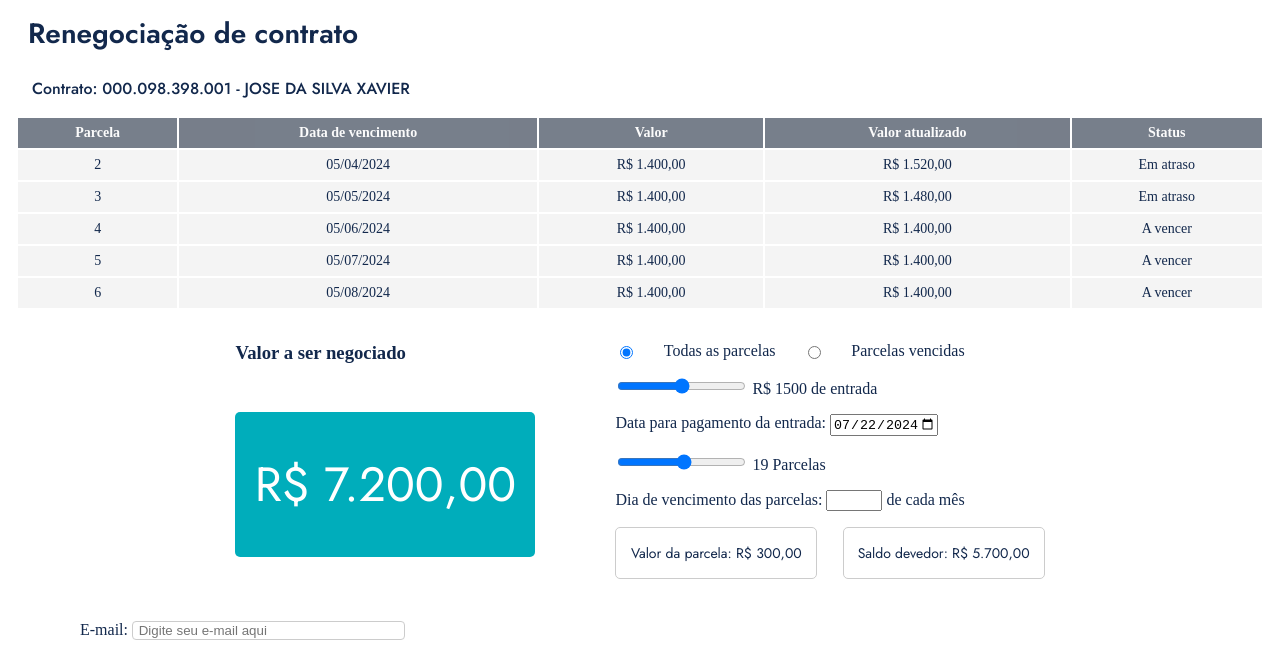
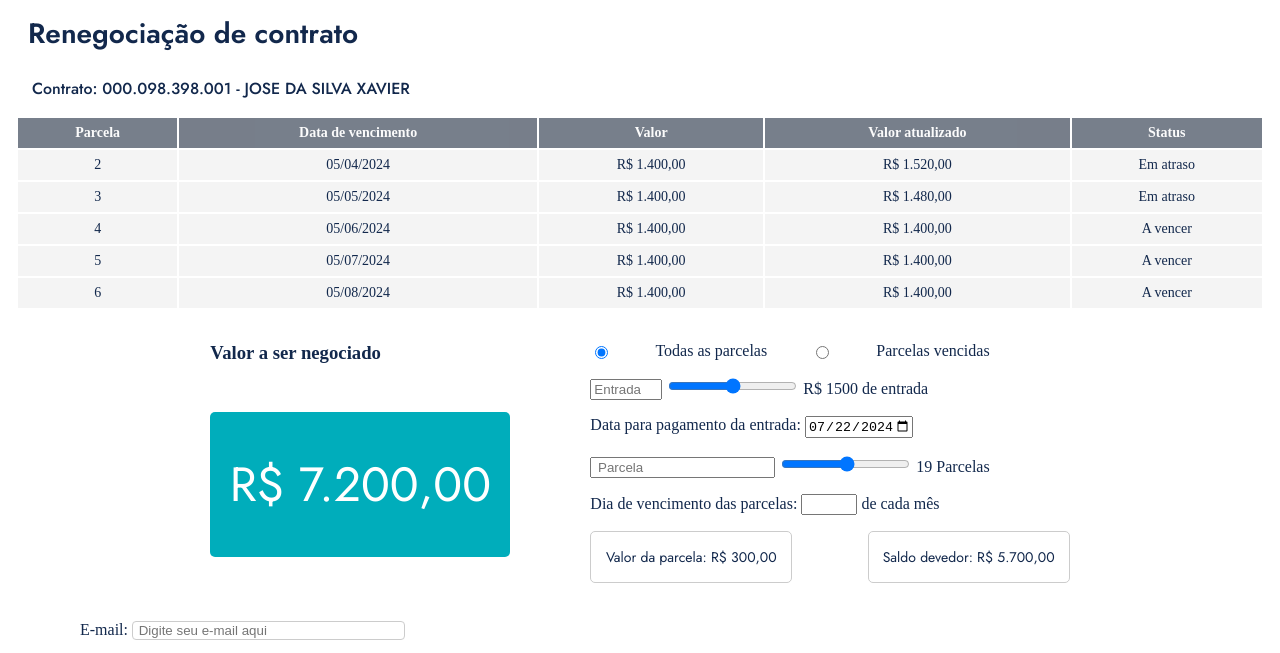
Before and after one commit to Herdy721/YDUQS_TOPPEN, a plain HTML site: page renegociacao.html in a window 1280 px wide. Shown: the part 146-799 px from the top of the page. Drawn offline with nearby package versions, Linux system fonts and the light colour scheme.

Commit message:
Update renegociacao.html

```diff
--- a/renegociacao.html
+++ b/renegociacao.html
@@ -88,11 +88,18 @@
                     <input type="radio" id="radio" name="radio__parcelas" value="Vencidas"  />
                     <label for="Vencidas">Parcelas vencidas</label>
                 </div>
-                <p class="input_email"></pclass> <input type="range" id="entrada" name="entrada" min="0" max="3000" step="1"/>
-                    <label for="entrada"><output id="value_entrada"></output></label></p>
+                <p class="input_email"></pclass>
+                    <input class="input_email_entrada" type="number" id="entrada_a" placeholder="Entrada" name="entrada_a" min="0" max="3000" step="0" />
+                    <input type="range" id="entrada" name="entrada" min="0" max="3000" step="1"/>
+                    <label for="entrada"><output id="value_entrada"></output></label>
+                </p>
                 <p class="input_email"><label for="start">Data para pagamento da entrada: </label><input type="date" id="start" name="trip-start" value="2024-07-22" min="2024-07-22" max="2025-12-31" /></p>
-                <p class="input_email"></pclass> <input type="range" id="volume" name="volume" min="1" max="36" step="1"/>
-                    <label for="volume"><output id="value"></output></label></p>
+
+                <p class="input_email"></pclass>
+                    <input class="input_email_parcela" type="number" id="volume_a" name="volume_a" min="1" placeholder=" Parcela">
+                    <input type="range" id="volume" name="volume"  min="1" max="36" step="1"/>
+                    <label for="volume"><output id="value"></output></label> </p>
+
                 <p class="input_email"><label for="tentacles">Dia de vencimento das parcelas: </label><input type="number" id="tentacles" name="tentacles" min="01" max="10" /> de cada mês</p>
                     <div class="box">
                         <label class="box_menor" for="volume"><output id="value_div"></output></label>
```
